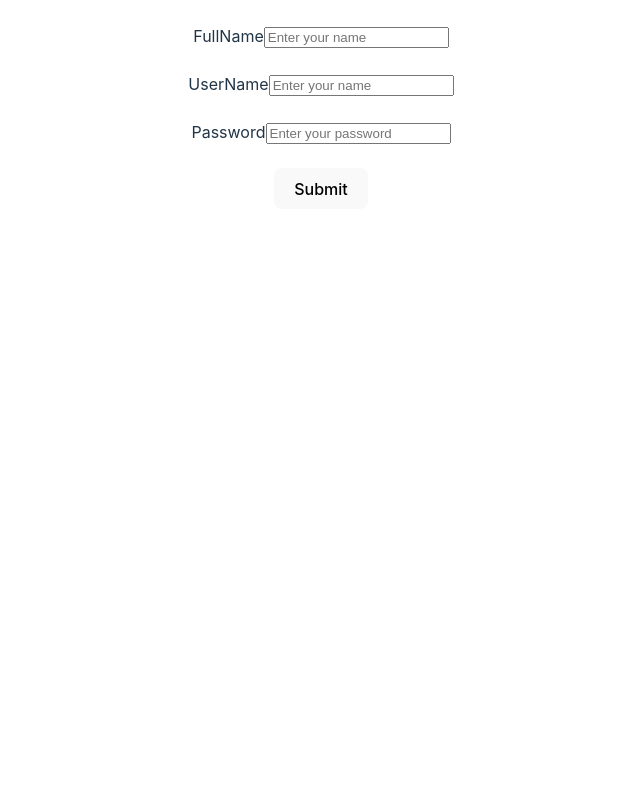
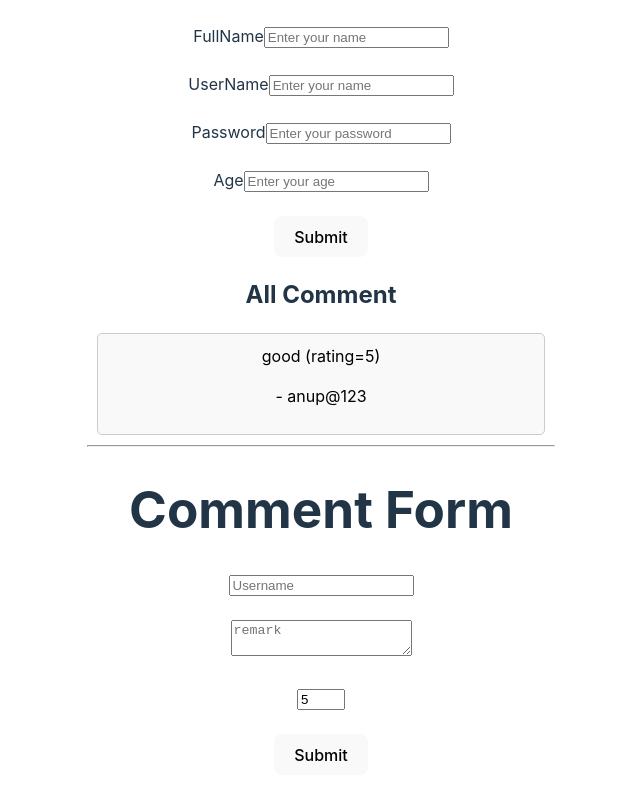
Before and after one commit to Anup2601/React, a React (Vite) app in the folder react-in-state/: page / in a window 1280 px wide. Shown: the part 1410-2210 px from the top of the page, without its empty margins (319-959 px from the left). Before the commit the page ends 1651 px from the top, so only its background shows below. Built offline with nearby package versions, Linux system fonts and the light colour scheme.

Commit message:
add comment

```diff
--- a/react-in-state/src/App.jsx
+++ b/react-in-state/src/App.jsx
@@ -9,6 +9,7 @@ import TodoList from "./todoList"
 import Lottry from './Lottry'
 import Ticket from './Ticket'
 import Forms from './Forms'
+import Comment from './comment'
 
 function App() {
 
@@ -24,6 +25,7 @@ function App() {
        <TodoList/>
        <Lottry/>
        <Forms/>
+       <Comment/>
     </>
   )
 }
--- a/react-in-state/src/Forms.jsx
+++ b/react-in-state/src/Forms.jsx
@@ -4,7 +4,8 @@ export default function Forms(){
     let [formData,setFormData]=useState({
         fullName:"",
         userName:"",
-        password:""
+        password:"",
+        age:""
     })
 
     let handleChange=(event)=>{
@@ -18,7 +19,8 @@ export default function Forms(){
         setFormData({
             fullName:"",
             userName:"",
-            password:""
+            password:"",
+            age:""
         })
     }
 
@@ -59,6 +61,17 @@ export default function Forms(){
               </input>
               <br></br>
               <br></br>
+              <label htmlFor="Age">Age</label>
+              <input
+              placeholder="Enter your age"
+              value={formData.age}
+              type="number"
+              id="age"
+              name="age"
+              onChange={handleChange}>
+              </input>
+              <br></br>
+              <br></br>
               <button onClick={handleSubmition}>Submit</button>
             </form>
 
--- /dev/null
+++ b/react-in-state/src/comment.css
@@ -0,0 +1,8 @@
+.comment{
+    margin: 10px;
+    padding: 10px;
+    border: 1px solid #ccc;
+    border-radius: 5px;
+    background-color: #f9f9f9;
+    color: black;
+}
--- /dev/null
+++ b/react-in-state/src/comment.jsx
@@ -0,0 +1,32 @@
+import { useState } from "react";
+import CommentForm from "./commentForm";
+import "./comment.css";
+
+export default function comment(){
+    let [comments,setcomments]=useState([{
+        username:"anup@123",
+        remark:"good",
+        rating:5
+    },
+]);
+let addNewComment=(comment)=>{
+    setcomments((currComments)=>[...currComments,comment]);
+};
+return(
+    <>
+        <div>
+            <h2>All Comment</h2>
+            {comments.map((comment, idx)=>(
+                <div className="comment" key={idx}>
+                <span>{comment.remark}</span>
+                &nbsp;
+                <span>(rating={comment.rating})</span>
+                <p>- {comment.username}</p>
+                </div>
+            ))}
+        </div>
+        <hr></hr>
+        <CommentForm addNewComment={addNewComment}/>
+    </>
+);
+}
--- /dev/null
+++ b/react-in-state/src/commentForm.jsx
@@ -0,0 +1,70 @@
+import { useState } from "react";
+
+export default function commentForm({addNewComment}){
+    let [formData,setFormData]=useState({
+        username:"",
+        remark:"",
+        rating:"5"
+    })
+
+
+let handleChange=(event)=>{
+    setFormData((currentdata)=>{
+        return{...currentdata,[event.target.name]:[event.target.value]}
+    })
+}
+
+let handleSubmition=(event)=>{
+    event.preventDefault();
+    console.log(formData);
+    addNewComment(formData);
+    setFormData({
+        username:"",
+        remark:"",
+        rating:"5"
+
+    })
+}
+
+return(
+    <div>
+        <form>
+        <h1>Comment Form</h1>
+            <input
+            placeholder="Username"
+            value={formData.username}
+            type="text"
+            id="username"
+            name="username"
+            onChange={handleChange}>
+            </input>
+            <br></br>
+            <br></br>
+            <textarea
+            placeholder="remark"
+            value={formData.remark}
+            type="text"
+            id="remark"
+            name="remark"
+            onChange={handleChange}>
+            </textarea>
+            <br></br>
+            <br></br>
+            <input
+            placeholder="rating"
+            value={formData.rating}
+            type="number"
+            id="rating"
+            name="rating"
+            min={1}
+            max={5}
+            onChange={handleChange}>
+            </input>
+            <br></br>
+            <br></br>
+            <button onClick={handleSubmition}>Submit</button>
+        </form>
+    </div>
+)
+
+}
```
